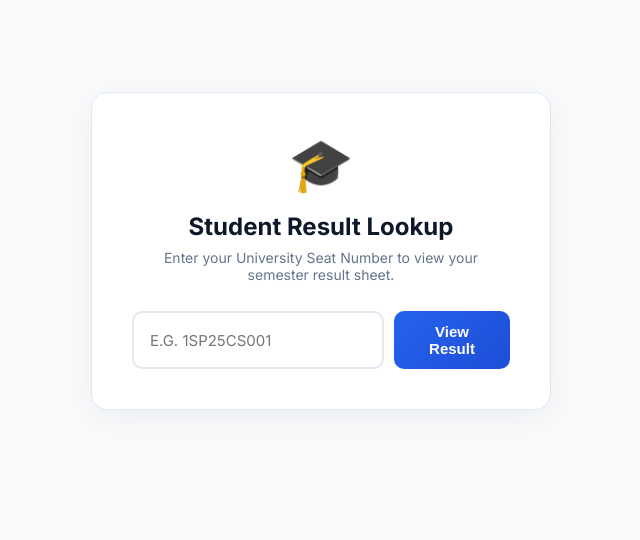
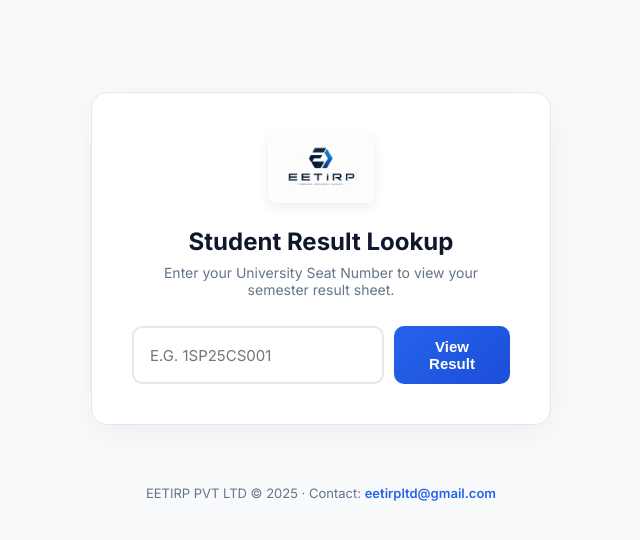
Before and after one commit to karthikachar56/result, a Flask app: page / in a window 1280 px wide. Shown: the top 540 px of the page, without its empty margins (319-959 px from the left). Run offline with Flask 3, Linux system fonts and the light colour scheme.

Commit message:
Integrate EETIRP logo and footer across pages

```diff
--- a/templates/index.html
+++ b/templates/index.html
@@ -41,6 +41,29 @@
     }
 
     .lookup-card .icon { font-size: 52px; margin-bottom: 16px; }
+
+    .lookup-logo {
+      height: 70px;
+      width: auto;
+      margin-bottom: 20px;
+      border-radius: 8px;
+      box-shadow: 0 4px 12px rgba(15, 23, 42, 0.08);
+    }
+
+    .header-main-info {
+      display: flex;
+      align-items: center;
+      gap: 20px;
+    }
+
+    .company-logo {
+      height: 60px;
+      width: auto;
+      border-radius: 6px;
+      background: white;
+      padding: 4px;
+      box-shadow: 0 4px 12px rgba(0,0,0,0.1);
+    }
 
     .lookup-card h2 {
       font-size: 24px;
@@ -461,6 +484,11 @@
     }
 
     @media (max-width: 600px) {
+      .header-main-info {
+        flex-direction: column;
+        align-items: flex-start;
+        gap: 12px;
+      }
       .card-header {
         flex-direction: column;
         align-items: flex-start;
@@ -526,6 +554,19 @@
       margin-bottom: 20px;
     }
 
+    .result-footer {
+      padding: 20px 40px;
+      border-top: 1px solid var(--border);
+      text-align: center;
+      font-size: 13px;
+      color: var(--muted);
+    }
+    @media (max-width: 480px) {
+      .result-footer {
+        padding: 16px 12px;
+      }
+    }
+
     /* Print styles */
     @media print {
       body { background: white; padding: 0; }
@@ -540,7 +581,7 @@
   <!-- ── Lookup Form ── -->
   <div id="lookupSection">
     <div class="lookup-card">
-      <div class="icon">🎓</div>
+      <img src="/static/logo.jpg" alt="EETIRP Logo" class="lookup-logo" />
       <h2>Student Result Lookup</h2>
       <p>Enter your University Seat Number to view your semester result sheet.</p>
       <div class="lookup-input-wrap">
@@ -548,6 +589,10 @@
         <button class="btn-lookup" onclick="lookup()">View Result</button>
       </div>
     </div>
+    <!-- Global Page Footer for Lookup Page -->
+    <footer style="text-align: center; margin-top: 40px; font-size: 13px; color: var(--muted);">
+      EETIRP PVT LTD &copy; 2025 · Contact: <a href="mailto:eetirpltd@gmail.com" style="color: var(--accent); text-decoration: none; font-weight: 600;">eetirpltd@gmail.com</a>
+    </footer>
   </div>
 
   <!-- ── Loading ── -->
@@ -569,10 +614,13 @@
   <div id="resultCard">
 
     <div class="card-header">
-      <div class="header-left">
-        <div class="institute">Student Result Management System</div>
-        <h1>Semester Performance Report</h1>
-        <div class="subtitle">Official Academic Statement · Current Semester</div>
+      <div class="header-main-info">
+        <img src="/static/logo.jpg" alt="EETIRP Logo" class="company-logo" />
+        <div class="header-left">
+          <div class="institute">Student Result Management System</div>
+          <h1>Semester Performance Report</h1>
+          <div class="subtitle">Official Academic Statement · Current Semester</div>
+        </div>
       </div>
       <div class="header-right">
         <div class="grade-circle">
@@ -646,6 +694,11 @@
           <span class="status-badge" id="sBadge">—</span>
         </div>
       </div>
+    </div>
+
+    <!-- Result Footer (visible on screen and in print) -->
+    <div class="result-footer">
+      EETIRP PVT LTD &copy; 2025 · Contact: <a href="mailto:eetirpltd@gmail.com" style="color: var(--accent); text-decoration: none; font-weight: 600;">eetirpltd@gmail.com</a>
     </div>
 
     <div class="card-footer">
```
Also changed, not shown: templates/admin.html (+13 -1 lines), templates/login.html (+10 -2 lines), static/logo.jpg (added).
